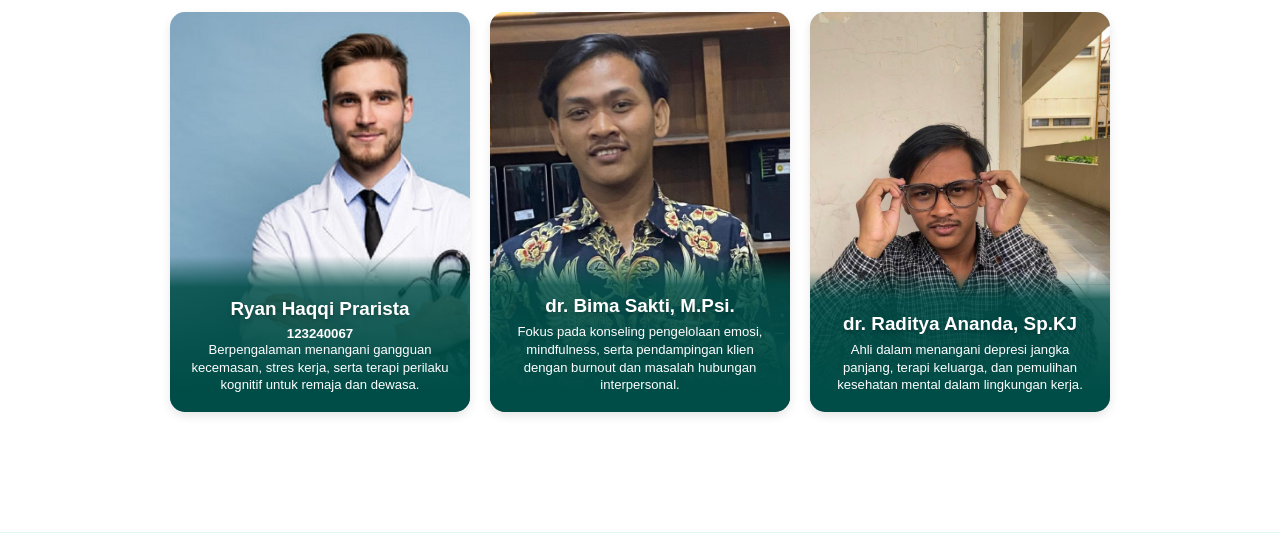
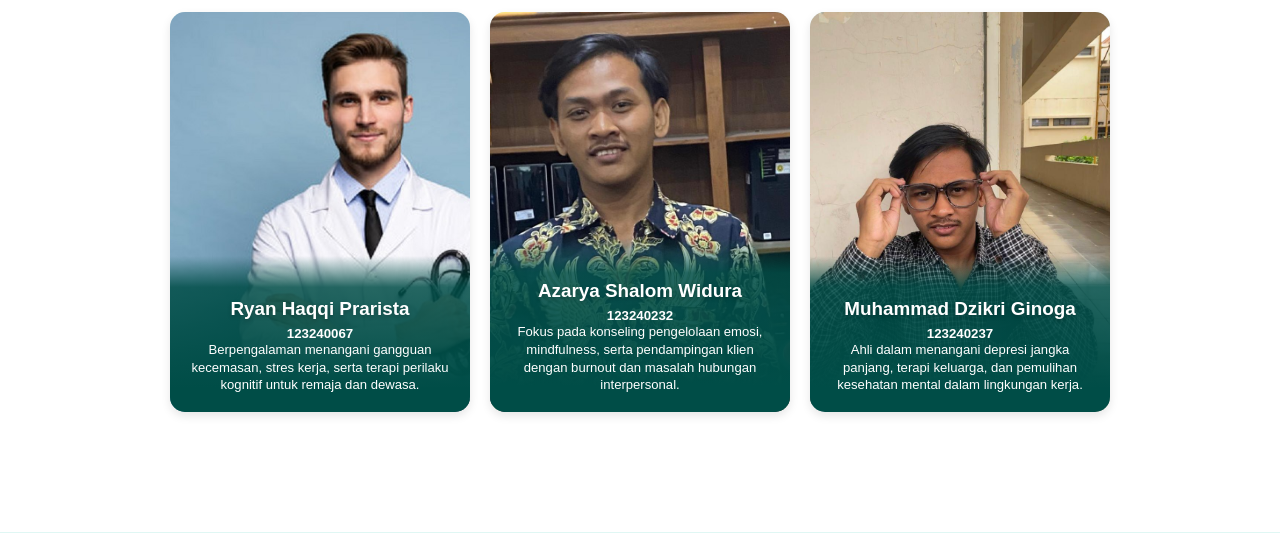
Before and after one commit to Code0Zero2/Konseling-Online, a PHP site: page /about.php in a window 1280 px wide. Shown: the part 412-945 px from the top of the page. Run offline with PHP 8.4, Linux system fonts and the light colour scheme.

Commit message:
justMinorUpdate

```diff
--- a/about.php
+++ b/about.php
@@ -107,7 +107,8 @@ $pasien_id = isset($_SESSION['user_id']) ? $_SESSION['user_id'] : null;
         <div class="card">
           <img src="asset/image/AJRUN.png" alt="Foto Nama 2" class="card-img">
           <div class="info-overlay">
-             <h3>dr. Bima Sakti, M.Psi.</h3>
+             <h3>Azarya Shalom Widura</h3>
+             <h5>123240232</h5>
     <p>Fokus pada konseling pengelolaan emosi, mindfulness, serta pendampingan klien dengan burnout dan masalah hubungan interpersonal.</p>
   </div>
 </div>
@@ -115,7 +116,8 @@ $pasien_id = isset($_SESSION['user_id']) ? $_SESSION['user_id'] : null;
         <div class="card">
           <img src="asset/image/AJRUN2.jpg" alt="Foto Nama 3" class="card-img">
           <div class="info-overlay">
-             <h3>dr. Raditya Ananda, Sp.KJ</h3>
+             <h3>Muhammad Dzikri Ginoga</h3>
+             <h5>123240237</h5>
     <p>Ahli dalam menangani depresi jangka panjang, terapi keluarga, dan pemulihan kesehatan mental dalam lingkungan kerja.</p>
   </div>
 </div>
```
